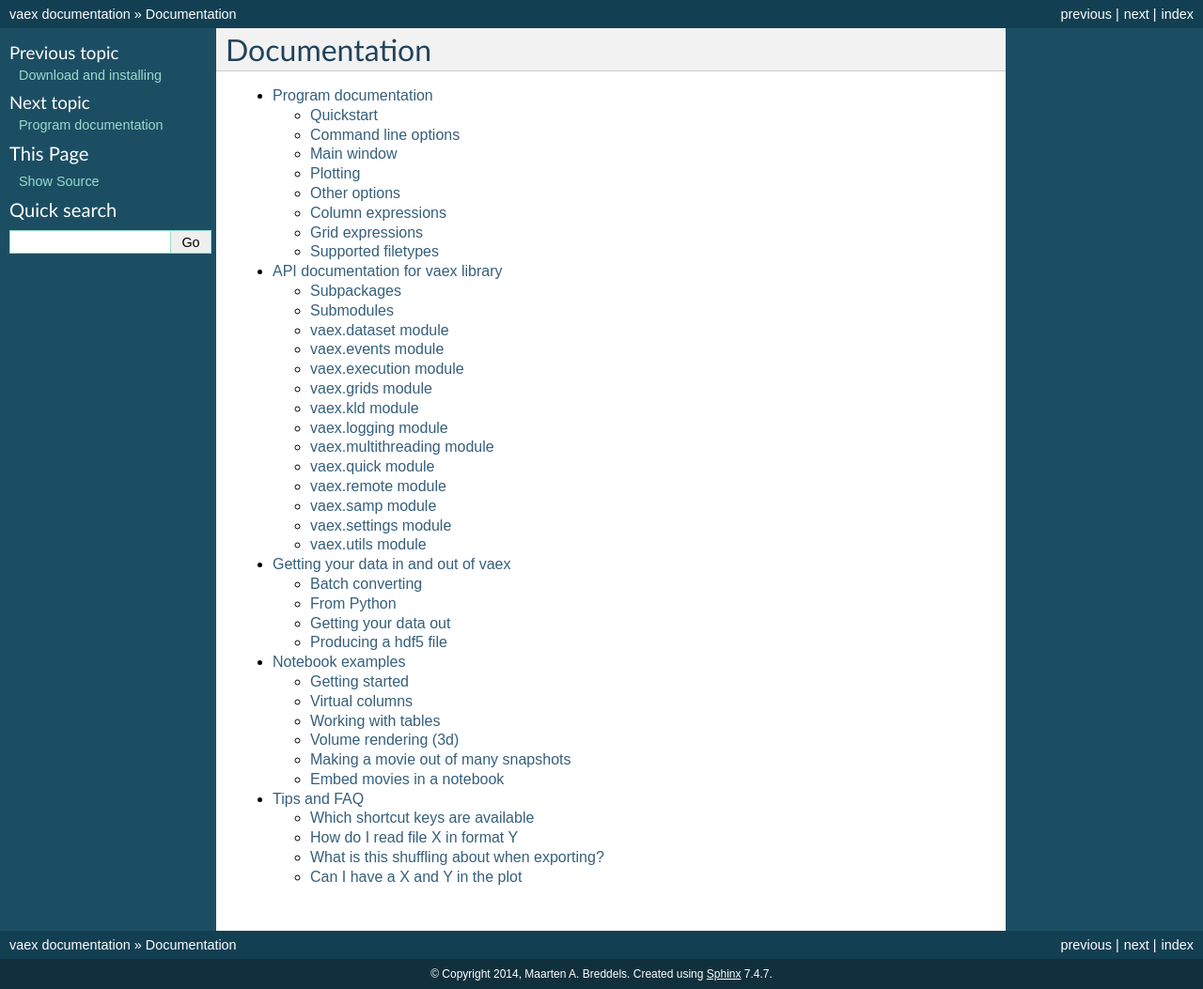
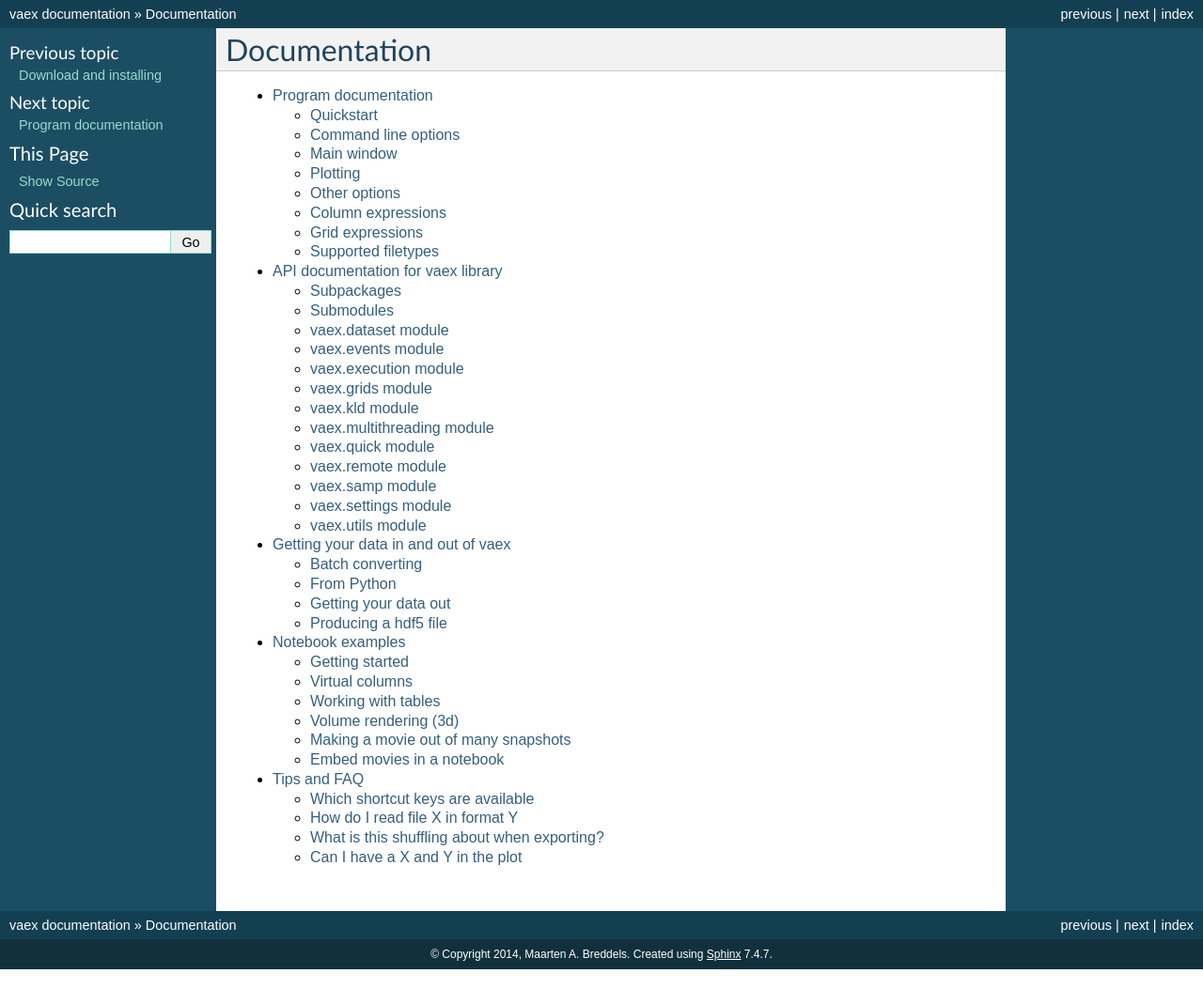
Before and after one commit to vaexio/vaex, a Sphinx documentation site: the page built from docs/source/documentation.rst, in a window 1280 px wide. Shown: the whole page at 94% size. Built offline with Sphinx 7.4.7, drawn with Linux system fonts in a browser that asks for light colours; pages that are not in the unit, such as notebooks, are missing from menus; the version number could not be read and is left out; after the commit the page ends 1032 px from its top, so only the background shows below that.

Commit message:
doc: removed non-existing vaex.logging docs

```diff
--- a/docs/source/api.rst
+++ b/docs/source/api.rst
@@ -56,13 +56,6 @@
     :undoc-members:
     :show-inheritance:
 
-vaex.logging module
--------------------
-
-.. automodule:: vaex.logging
-    :members:
-    :undoc-members:
-    :show-inheritance:
 
 vaex.multithreading module
 --------------------------
```
